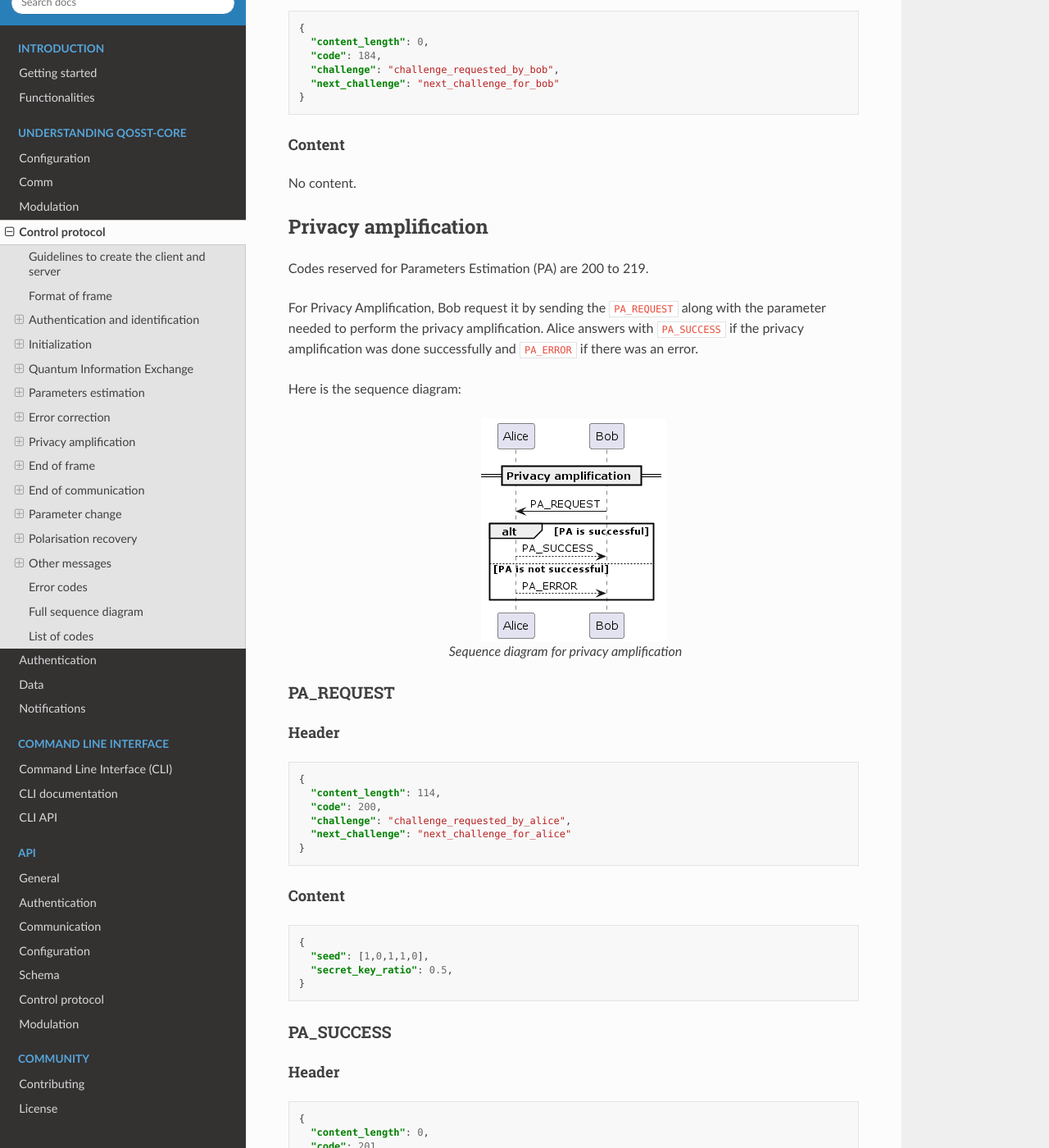
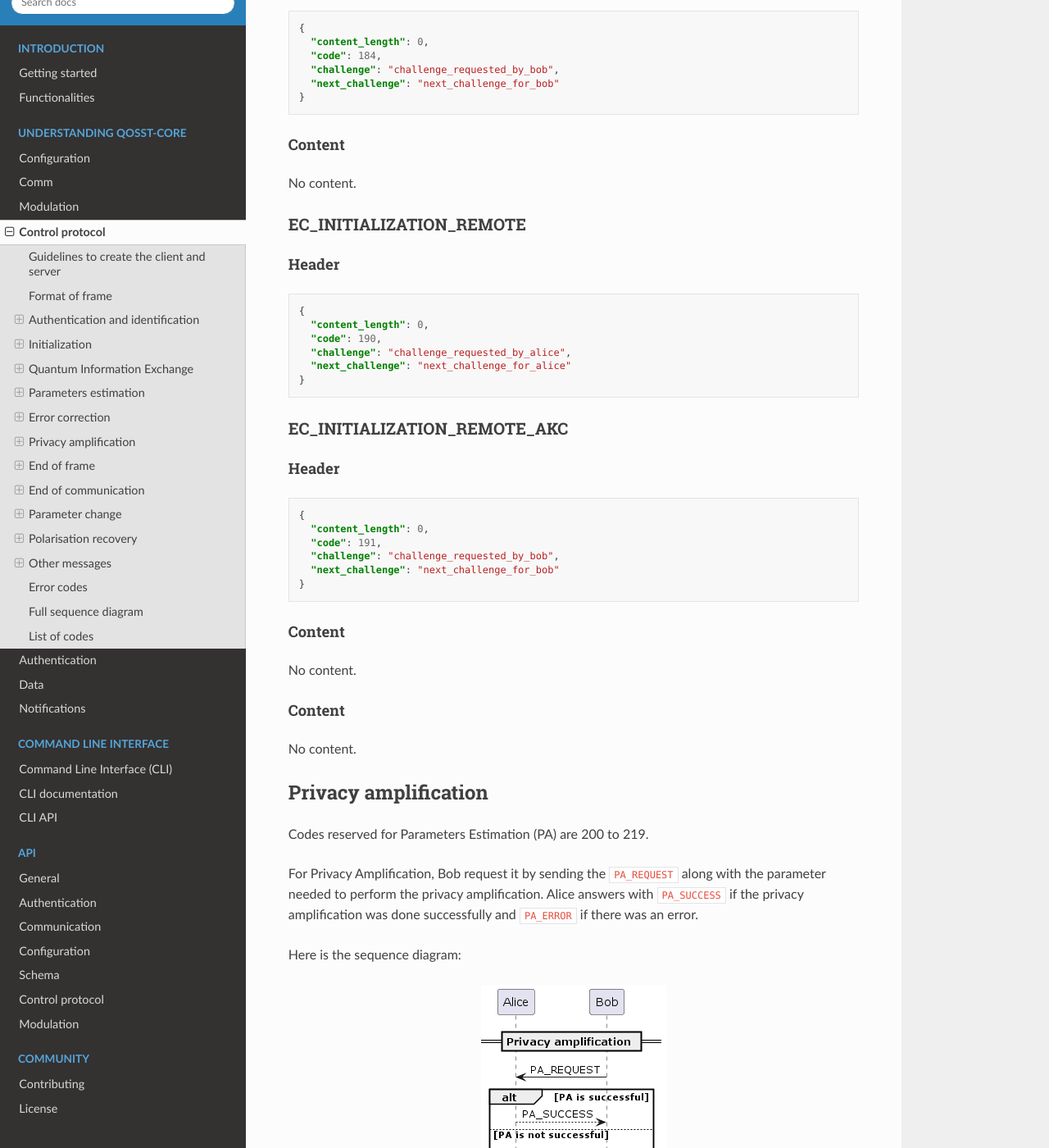
Before and after one commit to qosst/qosst-core, a Sphinx documentation site: the page built from docs/source/understanding/control_protocol.md, in a window 1280 px wide and 1400 px high, scrolled down 17263 px. Shown: the whole window at 82% size. Built offline with Sphinx 7.4.7 and the Read the Docs theme 3.1.0, drawn with Linux system fonts in a browser that asks for light colours.

Commit message:
Add configuration parameters and codes for remote EC

````diff
--- a/docs/source/understanding/control_protocol.md
+++ b/docs/source/understanding/control_protocol.md
@@ -732,6 +732,40 @@ Sequence diagram for error correction
 
 No content.
 
+### EC_INITIALIZATION_REMOTE
+
+#### Header
+
+```{code-block} JSON
+{
+  "content_length": 0,
+  "code": 190,
+  "challenge": "challenge_requested_by_alice",
+  "next_challenge": "next_challenge_for_alice"
+}
+```
+
+### EC_INITIALIZATION_REMOTE_AKC
+
+#### Header
+
+```{code-block} JSON
+{
+  "content_length": 0,
+  "code": 191,
+  "challenge": "challenge_requested_by_bob",
+  "next_challenge": "next_challenge_for_bob"
+}
+```
+
+#### Content
+
+No content.
+
+#### Content
+
+No content.
+
 ## Privacy amplification
 
 Codes reserved for Parameters Estimation (PA) are 200 to 219.
--- a/pyproject.toml
+++ b/pyproject.toml
@@ -1,6 +1,6 @@
 [tool.poetry]
 name = "qosst-core"
-version = "0.10.1"
+version = "0.10.1.dev+pp"
 description = "Core submodule of QOSST, containing modules for configuration, control protocol, authentication, modulation and communication filters."
 authors = [
   "Yoann Piétri <Yoann.Pietri@lip6.fr>",
--- a/qosst_core/__init__.py
+++ b/qosst_core/__init__.py
@@ -25,6 +25,6 @@ It contains :
 * the modulations
 * some constants.
 """
-__version__ = "0.10.0"
+__version__ = "0.10.1.dev+pp"
 
 RELEASE_NAME = "Karadoc"
````
Also changed, not shown: docs/source/understanding/configuration.md (+14 -0 lines), 3 other files.
